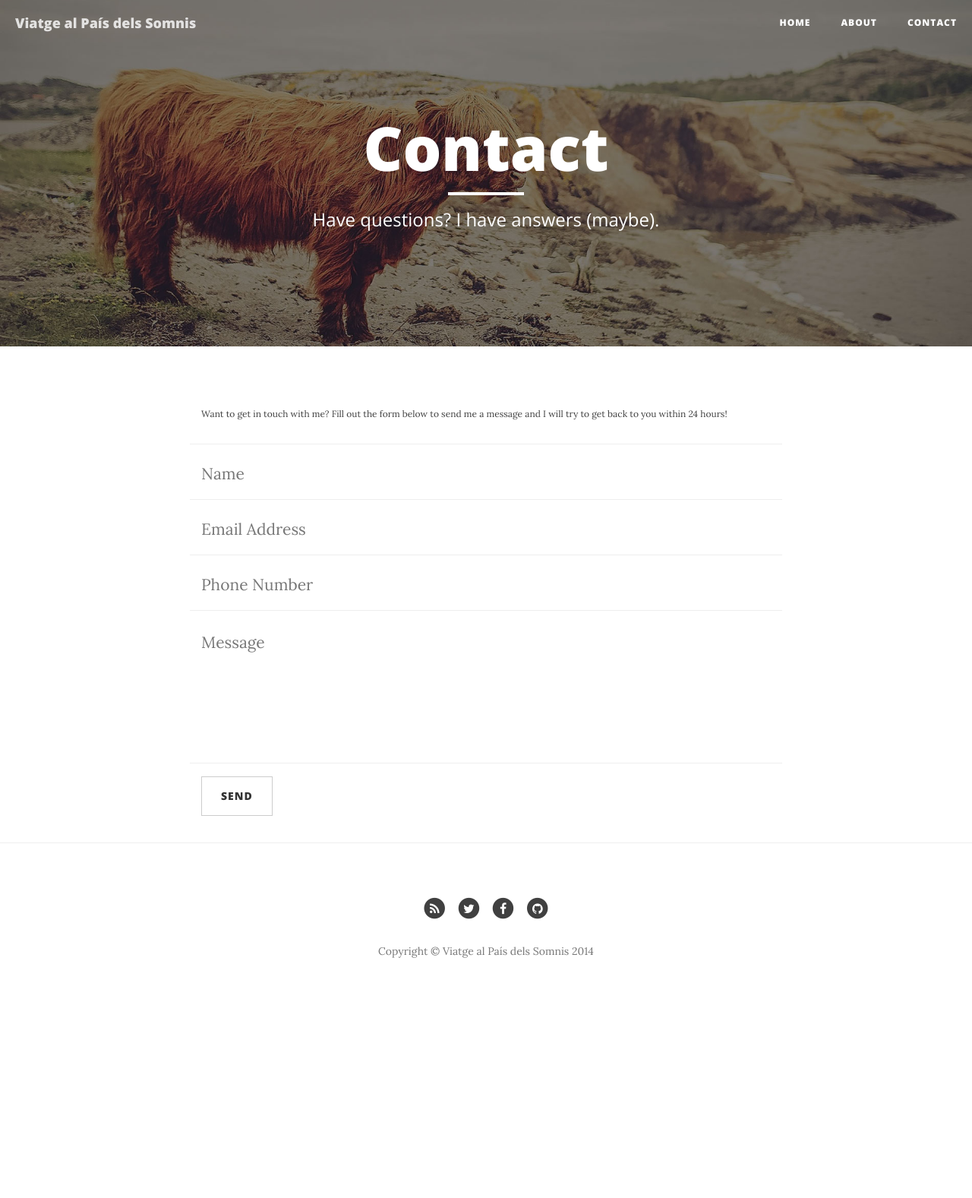
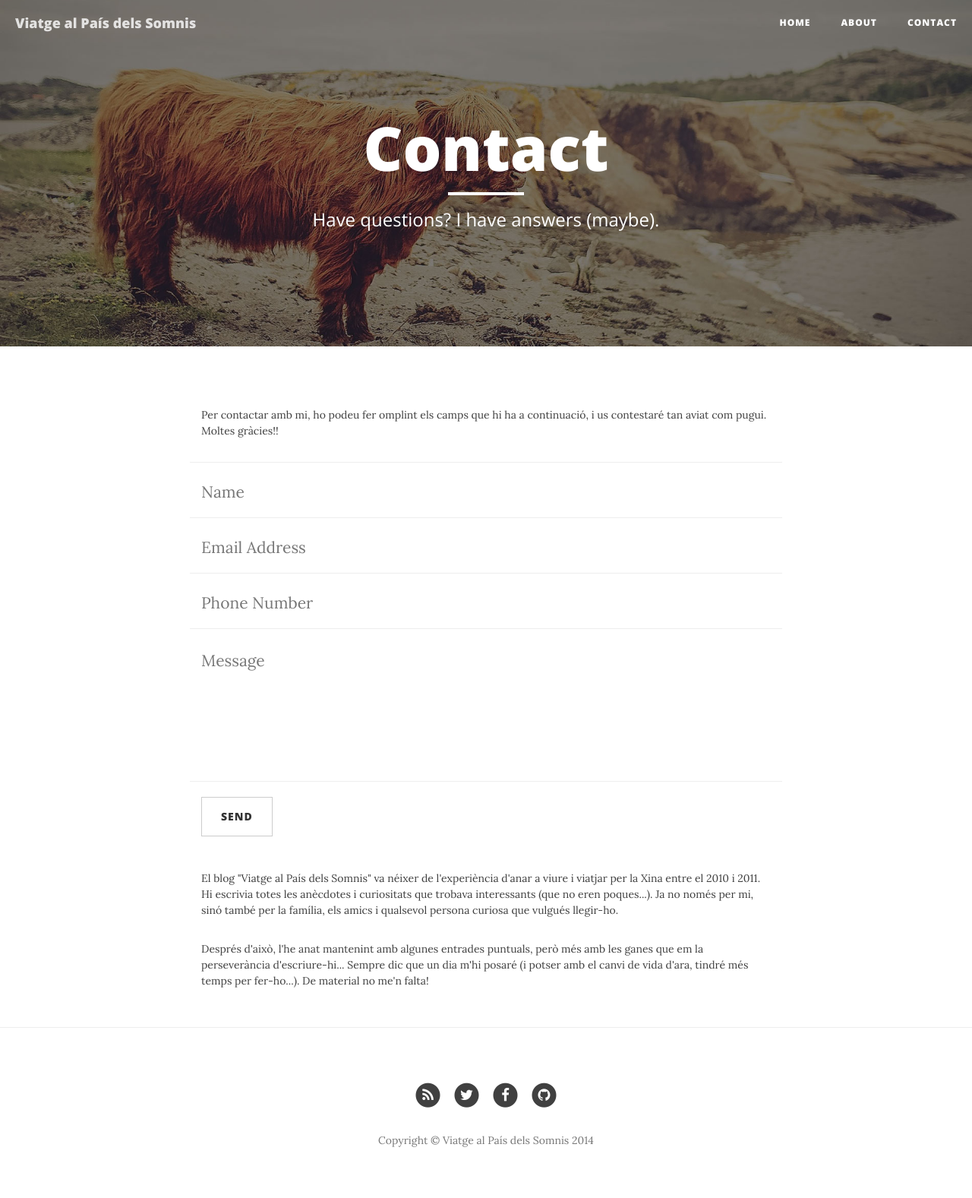
Before and after one commit to napbuf/napbuf.github.io, a Jekyll site: the page built from contact.html, in a window 1280 px wide. Shown: the whole page at 76% size. Built offline with Jekyll 4.4.1, drawn with Linux system fonts in a browser that asks for light colours; nearby versions of some CDN libraries; before the commit the page ends 1328 px from its top, so only the background shows below that.

Commit message:
Updates some fields

```diff
--- a/about.html
+++ b/about.html
@@ -4,7 +4,6 @@ title: "About"
 description: "This is what I do."
 header-img: "/img/about-bg.jpg"
 ---
-
 <p>Sempre costa definir-se a un mateix. Sentir-me patosa i una mica manasses intentant descriure'm amb quatre paraules, i que s'ajustin a la imatge que crec que "sóc", no és fruit de la meva devoció. Però suposo que en una pàgina titulada "Sobre mi", ja va d'això, no? Diuen que _"qui no vulgui pols, que no vagi a l'era"_, així que ja que hi sóc... m'embrutaré una mica.</p>
 
 <p>Vaig néixer a Navarcles, fa mooooooolt molt de temps. Vaig créixer saltant entre tecles de piano, xutant pilotes (de les de futbol), pelant-me constantment els genolls amb qualsevol excusa per fer el mico, i encabida en tutús que alguna agosarada es va atrevir a posar-me.</p>
--- a/contact.html
+++ b/contact.html
@@ -5,7 +5,7 @@ description: "Have questions? I have answers (maybe)."
 header-img: "/img/contact-bg.jpg"
 ---
 
-<p>Want to get in touch with me? Fill out the form below to send me a message and I will try to get back to you within 24 hours!</p>
+<p>Per contactar amb mi, ho podeu fer omplint els camps que hi ha a continuació, i us contestaré tan aviat com pugui. Moltes gràcies!! </p>
 <!-- Contact Form - Enter your email address on line 19 of the mail/contact_me.php file to make this form work. -->
 <!-- WARNING: Some web hosts do not allow emails to be sent through forms to common mail hosts like Gmail or Yahoo. It's recommended that you use a private domain email address! -->
 <!-- NOTE: To use the contact form, your site must be on a live web host with PHP! The form will not work locally! -->
@@ -13,28 +13,28 @@ header-img: "/img/contact-bg.jpg"
     <div class="row control-group">
         <div class="form-group col-xs-12 floating-label-form-group controls">
             <label>Name</label>
-            <input type="text" class="form-control" placeholder="Name" id="name" required data-validation-required-message="Please enter your name.">
+            <input type="text" class="form-control" placeholder="Name" id="name" required data-validation-required-message="Nom: ">
             <p class="help-block text-danger"></p>
         </div>
     </div>
     <div class="row control-group">
         <div class="form-group col-xs-12 floating-label-form-group controls">
             <label>Email Address</label>
-            <input type="email" class="form-control" placeholder="Email Address" id="email" required data-validation-required-message="Please enter your email address.">
+            <input type="email" class="form-control" placeholder="Email Address" id="email" required data-validation-required-message="Correu electrònic: ">
             <p class="help-block text-danger"></p>
         </div>
     </div>
     <div class="row control-group">
         <div class="form-group col-xs-12 floating-label-form-group controls">
             <label>Phone Number</label>
-            <input type="tel" class="form-control" placeholder="Phone Number" id="phone" required data-validation-required-message="Please enter your phone number.">
+            <input type="tel" class="form-control" placeholder="Phone Number" id="phone" required data-validation-required-message="URL: ">
             <p class="help-block text-danger"></p>
         </div>
     </div>
     <div class="row control-group">
         <div class="form-group col-xs-12 floating-label-form-group controls">
             <label>Message</label>
-            <textarea rows="5" class="form-control" placeholder="Message" id="message" required data-validation-required-message="Please enter a message."></textarea>
+            <textarea rows="5" class="form-control" placeholder="Message" id="message" required data-validation-required-message="Missatge: "></textarea>
             <p class="help-block text-danger"></p>
         </div>
     </div>
@@ -46,3 +46,7 @@ header-img: "/img/contact-bg.jpg"
         </div>
     </div>
 </form>
+
+<p>El blog "Viatge al País dels Somnis" va néixer de l'experiència d'anar a viure i viatjar per la Xina entre el 2010 i 2011. Hi escrivia totes les anècdotes i curiositats que trobava interessants (que no eren poques...). Ja no només per mi, sinó també per la família, els amics i qualsevol persona curiosa que vulgués llegir-ho.</p>
+
+<p>Després d'això, l'he anat mantenint amb algunes entrades puntuals, però més amb les ganes que em la perseverància d'escriure-hi... Sempre dic que un dia m'hi posaré (i potser amb el canvi de vida d'ara, tindré més temps per fer-ho...). De material no me'n falta!</p>
--- a/css/clean-blog.css
+++ b/css/clean-blog.css
@@ -1,6 +1,6 @@
 body {
   font-family: 'Lora', 'Times New Roman', serif;
-  font-size: 12px;
+  font-size: 14px;
   color: #404040;
 }
 p {
```
Also changed, not shown: img/about-bg.jpg, img/about-bg__.jpg (deleted), 2 other files.
